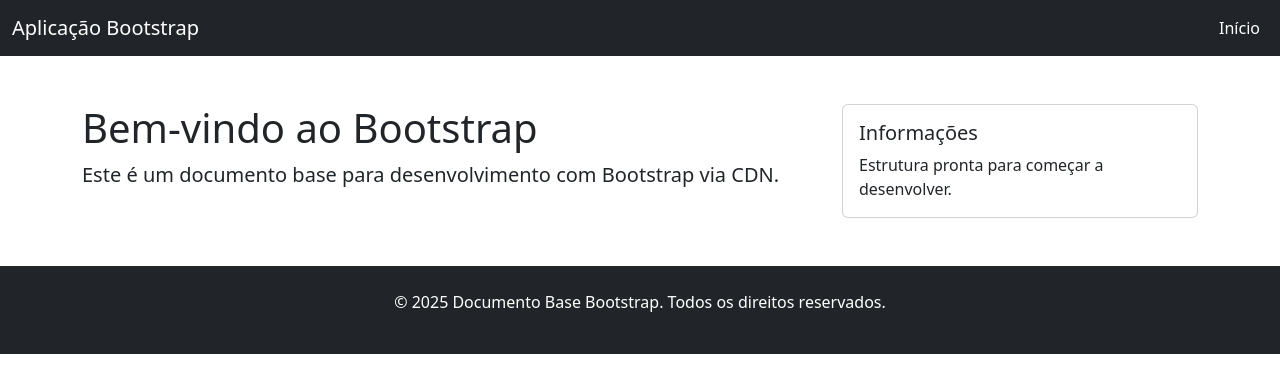
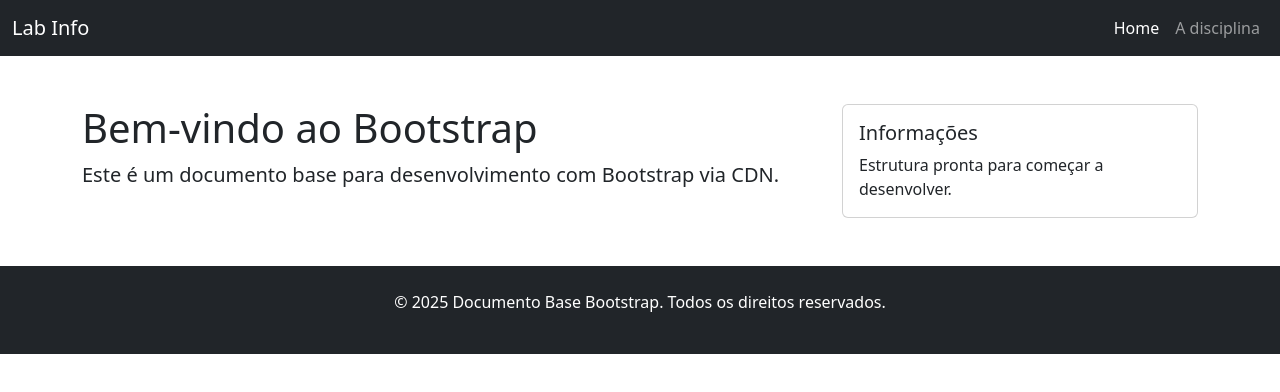
Before and after one commit to FranciscoG37xx/LI2025-Teste03, a plain HTML site: page index.html in a window 1280 px wide. Drawn offline with nearby package versions, Linux system fonts and the light colour scheme.

Commit message:
4ª tarefa

```diff
--- a/index.html
+++ b/index.html
@@ -10,14 +10,17 @@
 <body>
     <nav class="navbar navbar-expand-lg navbar-dark bg-dark">
         <div class="container-fluid">
-            <a class="navbar-brand" href="#">Aplicação Bootstrap</a>
+            <a class="navbar-brand" href="index.html">Lab Info</a>
             <button class="navbar-toggler" type="button" data-bs-toggle="collapse" data-bs-target="#navbarNav">
                 <span class="navbar-toggler-icon"></span>
             </button>
             <div class="collapse navbar-collapse" id="navbarNav">
                 <ul class="navbar-nav ms-auto">
                     <li class="nav-item">
-                        <a class="nav-link active" href="#">Início</a>
+                        <a class="nav-link active" aria-current="page" href="index.html">Home</a>
+                    </li>
+                    <li class="nav-item">
+                        <a class="nav-link" href="disciplina.html">A disciplina</a>
                     </li>
                 </ul>
             </div>
```
